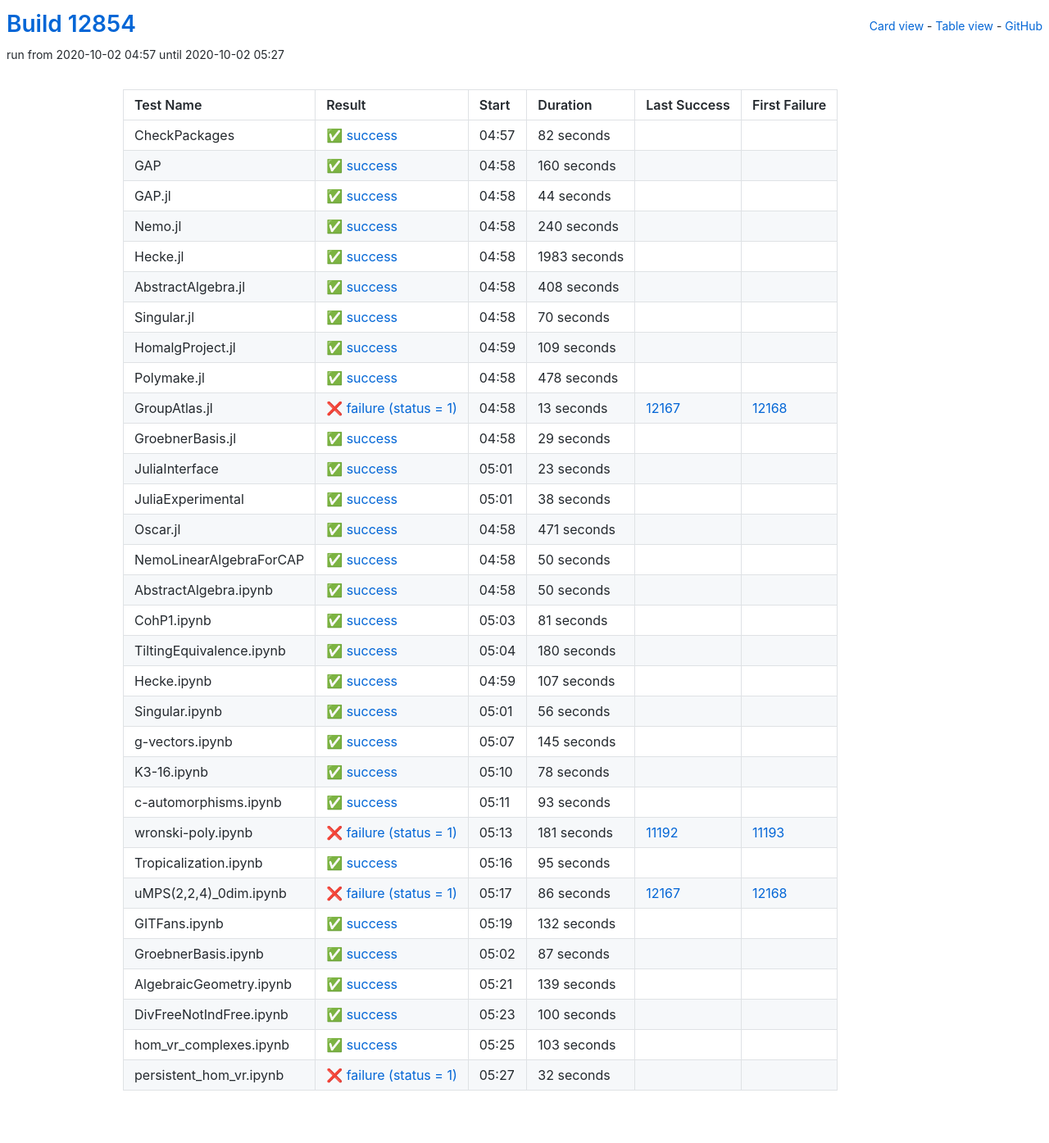
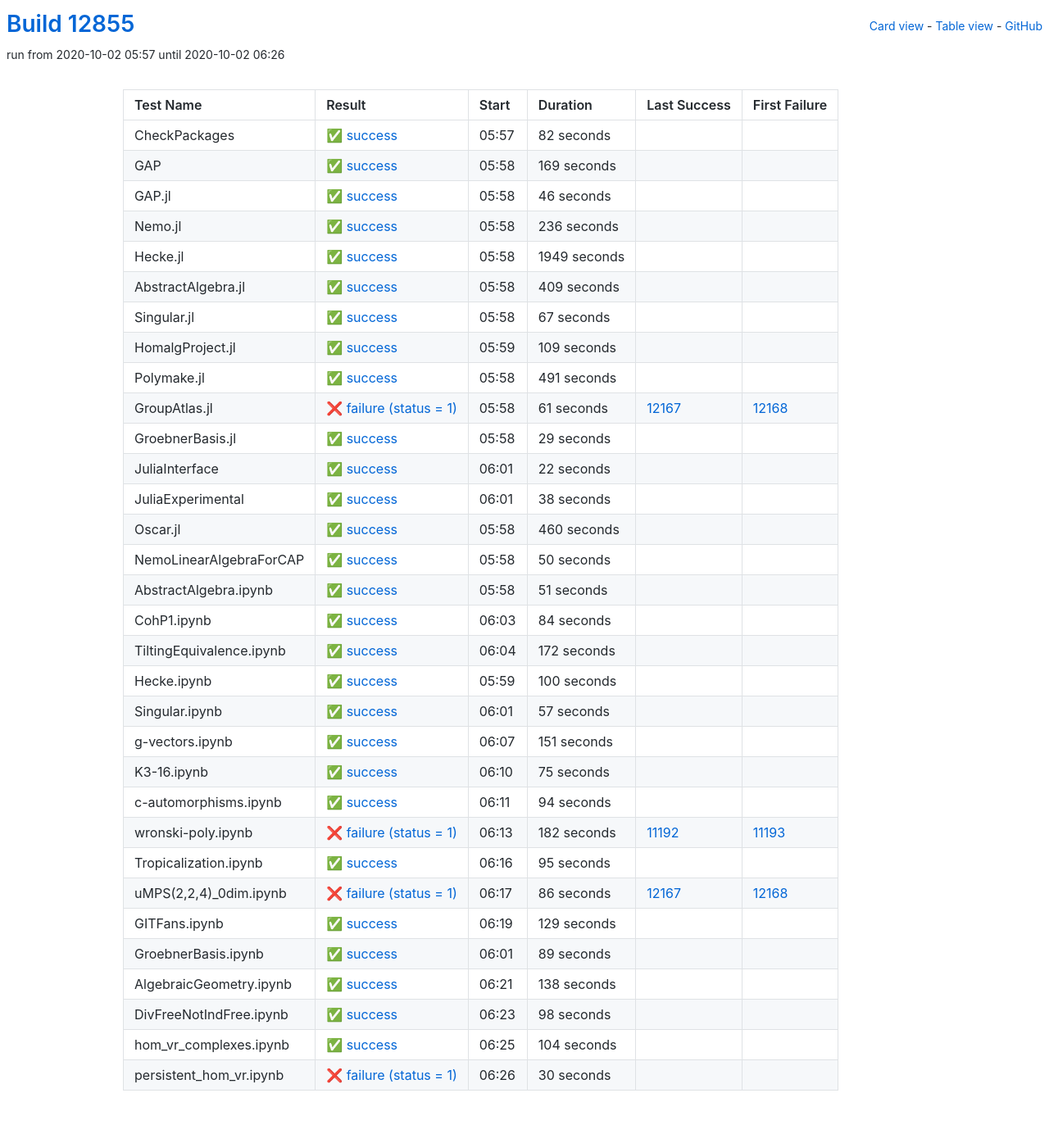
Before and after one commit to oscar-system/oscar-ci-status, a Jekyll site: the page built from table.html, in a window 1280 px wide. Shown: the whole page at 82% size. Built offline with Jekyll 4.4.1, drawn with Linux system fonts in a browser that asks for light colours.

Commit message:
Build #12855

```diff
--- a/_data/ci.yml
+++ b/_data/ci.yml
@@ -1,6 +1,6 @@
 ---
-build: 12854
-build_url: https://oscarci.mathematik.uni-kl.de/job/oscar/12854/
+build: 12855
+build_url: https://oscarci.mathematik.uni-kl.de/job/oscar/12855/
 job: oscar
 organization: oscar-system
 repo: oscar-ci-status
@@ -8,8 +8,8 @@
 tests:
 - name: CheckPackages
   id: checkpackages
-  log: https://oscarci.mathematik.uni-kl.de/job/oscar/12854/artifact/logs/build-12854/CheckPackages.log
-  start: 2020-10-02 04:57
+  log: https://oscarci.mathematik.uni-kl.de/job/oscar/12855/artifact/logs/build-12855/CheckPackages.log
+  start: 2020-10-02 05:57
   success: true
   exitcode: 0
   status: success
@@ -20,80 +20,80 @@
   first_failure_url:
 - name: GAP
   id: gap
-  log: https://oscarci.mathematik.uni-kl.de/job/oscar/12854/artifact/logs/build-12854/GAP.log
-  start: 2020-10-02 04:58
+  log: https://oscarci.mathematik.uni-kl.de/job/oscar/12855/artifact/logs/build-12855/GAP.log
+  start: 2020-10-02 05:58
   success: true
   exitcode: 0
   status: success
-  duration: 160
+  duration: 169
   last_success: false
   last_success_url:
   first_failure: false
   first_failure_url:
 - name: GAP.jl
   id: gap-jl
-  log: https://oscarci.mathematik.uni-kl.de/job/oscar/12854/artifact/logs/build-12854/GAP.jl.log
-  start: 2020-10-02 04:58
+  log: https://oscarci.mathematik.uni-kl.de/job/oscar/12855/artifact/logs/build-12855/GAP.jl.log
+  start: 2020-10-02 05:58
   success: true
   exitcode: 0
   status: success
-  duration: 44
+  duration: 46
   last_success: false
   last_success_url:
   first_failure: false
   first_failure_url:
 - name: Nemo.jl
   id: nemo-jl
-  log: https://oscarci.mathematik.uni-kl.de/job/oscar/12854/artifact/logs/build-12854/Nemo.jl.log
-  start: 2020-10-02 04:58
+  log: https://oscarci.mathematik.uni-kl.de/job/oscar/12855/artifact/logs/build-12855/Nemo.jl.log
+  start: 2020-10-02 05:58
   success: true
   exitcode: 0
   status: success
-  duration: 240
+  duration: 236
   last_success: false
   last_success_url:
   first_failure: false
   first_failure_url:
 - name: Hecke.jl
   id: hecke-jl
-  log: https://oscarci.mathematik.uni-kl.de/job/oscar/12854/artifact/logs/build-12854/Hecke.jl.log
-  start: 2020-10-02 04:58
+  log: https://oscarci.mathematik.uni-kl.de/job/oscar/12855/artifact/logs/build-12855/Hecke.jl.log
+  start: 2020-10-02 05:58
   success: true
   exitcode: 0
   status: success
-  duration: 1983
+  duration: 1949
   last_success: false
   last_success_url:
   first_failure: false
   first_failure_url:
 - name: AbstractAlgebra.jl
   id: abstractalgebra-jl
-  log: https://oscarci.mathematik.uni-kl.de/job/oscar/12854/artifact/logs/build-12854/AbstractAlgebra.jl.log
-  start: 2020-10-02 04:58
+  log: https://oscarci.mathematik.uni-kl.de/job/oscar/12855/artifact/logs/build-12855/AbstractAlgebra.jl.log
+  start: 2020-10-02 05:58
   success: true
   exitcode: 0
   status: success
-  duration: 408
+  duration: 409
   last_success: false
   last_success_url:
   first_failure: false
   first_failure_url:
 - name: Singular.jl
   id: singular-jl
-  log: https://oscarci.mathematik.uni-kl.de/job/oscar/12854/artifact/logs/build-12854/Singular.jl.log
-  start: 2020-10-02 04:58
+  log: https://oscarci.mathematik.uni-kl.de/job/oscar/12855/artifact/logs/build-12855/Singular.jl.log
+  start: 2020-10-02 05:58
   success: true
   exitcode: 0
   status: success
-  duration: 70
+  duration: 67
   last_success: false
   last_success_url:
   first_failure: false
   first_failure_url:
 - name: HomalgProject.jl
   id: homalgproject-jl
-  log: https://oscarci.mathematik.uni-kl.de/job/oscar/12854/artifact/logs/build-12854/HomalgProject.jl.log
-  start: 2020-10-02 04:59
+  log: https://oscarci.mathematik.uni-kl.de/job/oscar/12855/artifact/logs/build-12855/HomalgProject.jl.log
+  start: 2020-10-02 05:59
   success: true
   exitcode: 0
   status: success
@@ -104,32 +104,32 @@
   first_failure_url:
 - name: Polymake.jl
   id: polymake-jl
-  log: https://oscarci.mathematik.uni-kl.de/job/oscar/12854/artifact/logs/build-12854/Polymake.jl.log
-  start: 2020-10-02 04:58
+  log: https://oscarci.mathematik.uni-kl.de/job/oscar/12855/artifact/logs/build-12855/Polymake.jl.log
+  start: 2020-10-02 05:58
   success: true
   exitcode: 0
   status: success
-  duration: 478
+  duration: 491
   last_success: false
   last_success_url:
   first_failure: false
   first_failure_url:
 - name: GroupAtlas.jl
   id: groupatlas-jl
-  log: https://oscarci.mathematik.uni-kl.de/job/oscar/12854/artifact/logs/build-12854/GroupAtlas.jl.log
-  start: 2020-10-02 04:58
+  log: https://oscarci.mathematik.uni-kl.de/job/oscar/12855/artifact/logs/build-12855/GroupAtlas.jl.log
+  start: 2020-10-02 05:58
   success: false
   exitcode: 1
   status: failure
-  duration: 13
+  duration: 61
   last_success: 12167
   last_success_url: https://oscarci.mathematik.uni-kl.de/job/oscar/12167/
   first_failure: 12168
   first_failure_url: https://oscarci.mathematik.uni-kl.de/job/oscar/12168/
 - name: GroebnerBasis.jl
   id: groebnerbasis-jl
-  log: https://oscarci.mathematik.uni-kl.de/job/oscar/12854/artifact/logs/build-12854/GroebnerBasis.jl.log
-  start: 2020-10-02 04:58
+  log: https://oscarci.mathematik.uni-kl.de/job/oscar/12855/artifact/logs/build-12855/GroebnerBasis.jl.log
+  start: 2020-10-02 05:58
   success: true
   exitcode: 0
   status: success
@@ -140,20 +140,20 @@
   first_failure_url:
 - name: JuliaInterface
   id: juliainterface
-  log: https://oscarci.mathematik.uni-kl.de/job/oscar/12854/artifact/logs/build-12854/JuliaInterface.log
-  start: 2020-10-02 05:01
+  log: https://oscarci.mathematik.uni-kl.de/job/oscar/12855/artifact/logs/build-12855/JuliaInterface.log
+  start: 2020-10-02 06:01
   success: true
   exitcode: 0
   status: success
-  duration: 23
+  duration: 22
   last_success: false
   last_success_url:
   first_failure: false
   first_failure_url:
 - name: JuliaExperimental
   id: juliaexperimental
-  log: https://oscarci.mathematik.uni-kl.de/job/oscar/12854/artifact/logs/build-12854/JuliaExperimental.log
-  start: 2020-10-02 05:01
+  log: https://oscarci.mathematik.uni-kl.de/job/oscar/12855/artifact/logs/build-12855/JuliaExperimental.log
+  start: 2020-10-02 06:01
   success: true
   exitcode: 0
   status: success
@@ -164,20 +164,20 @@
   first_failure_url:
 - name: Oscar.jl
   id: oscar-jl
-  log: https://oscarci.mathematik.uni-kl.de/job/oscar/12854/artifact/logs/build-12854/Oscar.jl.log
-  start: 2020-10-02 04:58
+  log: https://oscarci.mathematik.uni-kl.de/job/oscar/12855/artifact/logs/build-12855/Oscar.jl.log
+  start: 2020-10-02 05:58
   success: true
   exitcode: 0
   status: success
-  duration: 471
+  duration: 460
   last_success: false
   last_success_url:
   first_failure: false
   first_failure_url:
 - name: NemoLinearAlgebraForCAP
   id: nemolinearalgebraforcap
-  log: https://oscarci.mathematik.uni-kl.de/job/oscar/12854/artifact/logs/build-12854/NemoLinearAlgebraForCAP.log
-  start: 2020-10-02 04:58
+  log: https://oscarci.mathematik.uni-kl.de/job/oscar/12855/artifact/logs/build-12855/NemoLinearAlgebraForCAP.log
+  start: 2020-10-02 05:58
   success: true
   exitcode: 0
   status: success
@@ -188,116 +188,116 @@
   first_failure_url:
 - name: AbstractAlgebra.ipynb
   id: abstractalgebra-ipynb
-  log: https://oscarci.mathematik.uni-kl.de/job/oscar/12854/artifact/logs/build-12854/AbstractAlgebra.ipynb.log
-  start: 2020-10-02 04:58
+  log: https://oscarci.mathematik.uni-kl.de/job/oscar/12855/artifact/logs/build-12855/AbstractAlgebra.ipynb.log
+  start: 2020-10-02 05:58
   success: true
   exitcode: 0
   status: success
-  duration: 50
+  duration: 51
   last_success: false
   last_success_url:
   first_failure: false
   first_failure_url:
 - name: CohP1.ipynb
   id: cohp1-ipynb
-  log: https://oscarci.mathematik.uni-kl.de/job/oscar/12854/artifact/logs/build-12854/CohP1.ipynb.log
-  start: 2020-10-02 05:03
+  log: https://oscarci.mathematik.uni-kl.de/job/oscar/12855/artifact/logs/build-12855/CohP1.ipynb.log
+  start: 2020-10-02 06:03
   success: true
   exitcode: 0
   status: success
-  duration: 81
+  duration: 84
   last_success: false
   last_success_url:
   first_failure: false
   first_failure_url:
 - name: TiltingEquivalence.ipynb
   id: tiltingequivalence-ipynb
-  log: https://oscarci.mathematik.uni-kl.de/job/oscar/12854/artifact/logs/build-12854/TiltingEquivalence.ipynb.log
-  start: 2020-10-02 05:04
+  log: https://oscarci.mathematik.uni-kl.de/job/oscar/12855/artifact/logs/build-12855/TiltingEquivalence.ipynb.log
+  start: 2020-10-02 06:04
   success: true
   exitcode: 0
   status: success
-  duration: 180
+  duration: 172
   last_success: false
   last_success_url:
   first_failure: false
   first_failure_url:
 - name: Hecke.ipynb
   id: hecke-ipynb
-  log: https://oscarci.mathematik.uni-kl.de/job/oscar/12854/artifact/logs/build-12854/Hecke.ipynb.log
-  start: 2020-10-02 04:59
+  log: https://oscarci.mathematik.uni-kl.de/job/oscar/12855/artifact/logs/build-12855/Hecke.ipynb.log
+  start: 2020-10-02 05:59
   success: true
   exitcode: 0
   status: success
-  duration: 107
+  duration: 100
   last_success: false
   last_success_url:
   first_failure: false
   first_failure_url:
 - name: Singular.ipynb
   id: singular-ipynb
-  log: https://oscarci.mathematik.uni-kl.de/job/oscar/12854/artifact/logs/build-12854/Singular.ipynb.log
-  start: 2020-10-02 05:01
+  log: https://oscarci.mathematik.uni-kl.de/job/oscar/12855/artifact/logs/build-12855/Singular.ipynb.log
+  start: 2020-10-02 06:01
   success: true
   exitcode: 0
   status: success
-  duration: 56
+  duration: 57
   last_success: false
   last_success_url:
   first_failure: false
   first_failure_url:
 - name: g-vectors.ipynb
   id: g-vectors-ipynb
-  log: https://oscarci.mathematik.uni-kl.de/job/oscar/12854/artifact/logs/build-12854/g-vectors.ipynb.log
-  start: 2020-10-02 05:07
+  log: https://oscarci.mathematik.uni-kl.de/job/oscar/12855/artifact/logs/build-12855/g-vectors.ipynb.log
+  start: 2020-10-02 06:07
   success: true
   exitcode: 0
   status: success
-  duration: 145
+  duration: 151
   last_success: false
   last_success_url:
   first_failure: false
   first_failure_url:
 - name: K3-16.ipynb
   id: k3-16-ipynb
-  log: https://oscarci.mathematik.uni-kl.de/job/oscar/12854/artifact/logs/build-12854/K3-16.ipynb.log
-  start: 2020-10-02 05:10
+  log: https://oscarci.mathematik.uni-kl.de/job/oscar/12855/artifact/logs/build-12855/K3-16.ipynb.log
+  start: 2020-10-02 06:10
   success: true
   exitcode: 0
   status: success
-  duration: 78
+  duration: 75
   last_success: false
   last_success_url:
   first_failure: false
   first_failure_url:
 - name: c-automorphisms.ipynb
   id: c-automorphisms-ipynb
-  log: https://oscarci.mathematik.uni-kl.de/job/oscar/12854/artifact/logs/build-12854/c-automorphisms.ipynb.log
-  start: 2020-10-02 05:11
+  log: https://oscarci.mathematik.uni-kl.de/job/oscar/12855/artifact/logs/build-12855/c-automorphisms.ipynb.log
+  start: 2020-10-02 06:11
   success: true
   exitcode: 0
   status: success
-  duration: 93
+  duration: 94
   last_success: false
   last_success_url:
   first_failure: false
   first_failure_url:
 - name: wronski-poly.ipynb
   id: wronski-poly-ipynb
-  log: https://oscarci.mathematik.uni-kl.de/job/oscar/12854/artifact/logs/build-12854/wronski-poly.ipynb.log
-  start: 2020-10-02 05:13
+  log: https://oscarci.mathematik.uni-kl.de/job/oscar/12855/artifact/logs/build-12855/wronski-poly.ipynb.log
+  start: 2020-10-02 06:13
   success: false
   exitcode: 1
   status: failure
-  duration: 181
+  duration: 182
   last_success: 11192
   last_success_url: https://oscarci.mathematik.uni-kl.de/job/oscar/11192/
   first_failure: 11193
   first_failure_url: https://oscarci.mathematik.uni-kl.de/job/oscar/11193/
 - name: Tropicalization.ipynb
   id: tropicalization-ipynb
-  log: https://oscarci.mathematik.uni-kl.de/job/oscar/12854/artifact/logs/build-12854/Tropicalization.ipynb.log
-  start: 2020-10-02 05:16
+  log: https://oscarci.mathematik.uni-kl.de/job/oscar/12855/artifact/logs/build-12855/Tropicalization.ipynb.log
+  start: 2020-10-02 06:16
   success: true
   exitcode: 0
   status: success
@@ -308,8 +308,8 @@
   first_failure_url:
 - name: uMPS(2,2,4)_0dim.ipynb
   id: umps-2-2-4-0dim-ipynb
-  log: https://oscarci.mathematik.uni-kl.de/job/oscar/12854/artifact/logs/build-12854/uMPS-2-2-4-_0dim.ipynb.log
-  start: 2020-10-02 05:17
+  log: https://oscarci.mathematik.uni-kl.de/job/oscar/12855/artifact/logs/build-12855/uMPS-2-2-4-_0dim.ipynb.log
+  start: 2020-10-02 06:17
   success: false
   exitcode: 1
   status: failure
@@ -320,72 +320,72 @@
   first_failure_url: https://oscarci.mathematik.uni-kl.de/job/oscar/12168/
 - name: GITFans.ipynb
   id: gitfans-ipynb
-  log: https://oscarci.mathematik.uni-kl.de/job/oscar/12854/artifact/logs/build-12854/GITFans.ipynb.log
-  start: 2020-10-02 05:19
+  log: https://oscarci.mathematik.uni-kl.de/job/oscar/12855/artifact/logs/build-12855/GITFans.ipynb.log
+  start: 2020-10-02 06:19
   success: true
   exitcode: 0
   status: success
-  duration: 132
+  duration: 129
   last_success: false
   last_success_url:
   first_failure: false
   first_failure_url:
 - name: GroebnerBasis.ipynb
   id: groebnerbasis-ipynb
-  log: https://oscarci.mathematik.uni-kl.de/job/oscar/12854/artifact/logs/build-12854/GroebnerBasis.ipynb.log
-  start: 2020-10-02 05:02
+  log: https://oscarci.mathematik.uni-kl.de/job/oscar/12855/artifact/logs/build-12855/GroebnerBasis.ipynb.log
+  start: 2020-10-02 06:01
   success: true
   exitcode: 0
   status: success
-  duration: 87
+  duration: 89
   last_success: false
   last_success_url:
   first_failure: false
   first_failure_url:
 - name: AlgebraicGeometry.ipynb
   id: algebraicgeometry-ipynb
-  log: https://oscarci.mathematik.uni-kl.de/job/oscar/12854/artifact/logs/build-12854/AlgebraicGeometry.ipynb.log
-  start: 2020-10-02 05:21
+  log: https://oscarci.mathematik.uni-kl.de/job/oscar/12855/artifact/logs/build-12855/AlgebraicGeometry.ipynb.log
+  start: 2020-10-02 06:21
   success: true
   exitcode: 0
   status: success
-  duration: 139
+  duration: 138
   last_success: false
   last_success_url:
   first_failure: false
   first_failure_url:
 - name: DivFreeNotIndFree.ipynb
   id: divfreenotindfree-ipynb
-  log: https://oscarci.mathematik.uni-kl.de/job/oscar/12854/artifact/logs/build-12854/DivFreeNotIndFree.ipynb.log
-  start: 2020-10-02 05:23
+  log: https://oscarci.mathematik.uni-kl.de/job/oscar/12855/artifact/logs/build-12855/DivFreeNotIndFree.ipynb.log
+  start: 2020-10-02 06:23
   success: true
   exitcode: 0
   status: success
-  duration: 100
+  duration: 98
   last_success: false
   last_success_url:
   first_failure: false
   first_failure_url:
 - name: hom_vr_complexes.ipynb
   id: hom-vr-complexes-ipynb
-  log: https://oscarci.mathematik.uni-kl.de/job/oscar/12854/artifact/logs/build-12854/hom_vr_complexes.ipynb.log
-  start: 2020-10-02 05:25
+  log: https://oscarci.mathematik.uni-kl.de/job/oscar/12855/artifact/logs/build-12855/hom_vr_complexes.ipynb.log
+  start: 2020-10-02 06:25
   success: true
   exitcode: 0
   status: success
-  duration: 103
+  duration: 104
   last_success: false
   last_success_url:
   first_failure: false
   first_failure_url:
 - name: persistent_hom_vr.ipynb
   id: persistent-hom-vr-ipynb
-  log: https://oscarci.mathematik.uni-kl.de/job/oscar/12854/artifact/logs/build-12854/persistent_hom_vr.ipynb.log
-  start: 2020-10-02 05:27
+  log: https://oscarci.mathematik.uni-kl.de/job/oscar/12855/artifact/logs/build-12855/persistent_hom_vr.ipynb.log
+  start: 2020-10-02 06:26
   success: false
   exitcode: 1
   status: failure
-  duration: 32
+  duration: 30
   last_success: false
   last_success_url:
   first_failure: false
```
Also changed, not shown: README.md.
